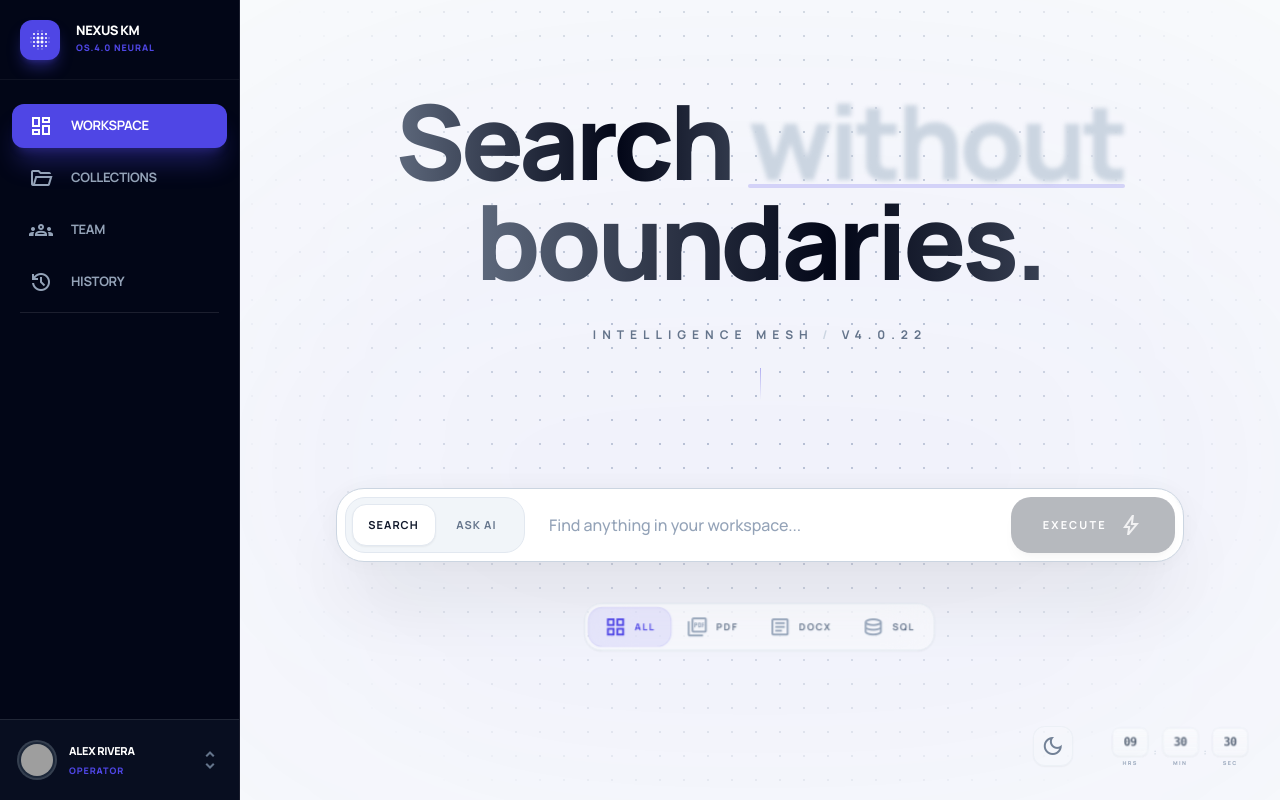
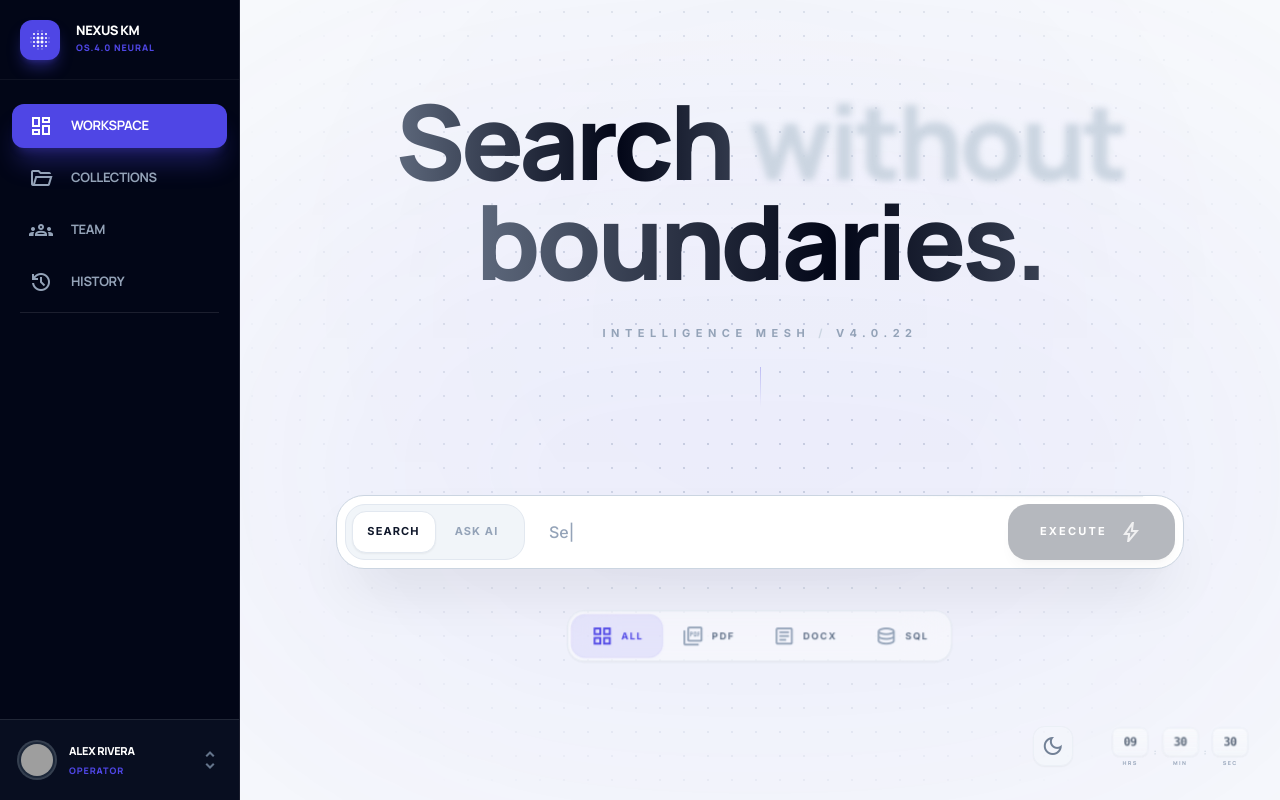
Before and after one commit to harshdangi0963/Evolphin, a React (Vite) app: page /#/ in a window 1280 px wide. Built offline with nearby package versions, Linux system fonts and the light colour scheme; grey boxes are pictures that could not be loaded.

Commit message:
feat(Home): Enhance search input with AI suggestions and typing effect
Improves user experience by introducing dynamic AI-powered search suggestions and a realistic typing animation for placeholders. This makes the search interface more engaging and guides users towards effective queries.

```diff
--- a/pages/Home.tsx
+++ b/pages/Home.tsx
@@ -1,5 +1,5 @@
 
-import React, { useState, useEffect, useRef } from 'react';
+import React, { useState, useEffect, useRef, useMemo } from 'react';
 import { useNavigate } from 'react-router-dom';
 import { motion, AnimatePresence } from 'framer-motion';
 import { MOCK_DOCS } from '../constants';
@@ -39,67 +39,133 @@ const SearchInput: React.FC<SearchInputProps> = ({
   handleSearchSubmit,
   stickyBottom = false
 }) => {
-  const smoothSpring = {
+  const isAi = searchMode === 'AskAI';
+
+  // Refined "Human-Like" Typing Effect Logic
+  const [displayText, setDisplayText] = useState('');
+  const [isDeleting, setIsDeleting] = useState(false);
+  const [loopNum, setLoopNum] = useState(0);
+  const [typingSpeed, setTypingSpeed] = useState(100);
+  const [showCursor, setShowCursor] = useState(true);
+
+  const searchSuggestions = useMemo(() => [
+    "Find the 2024 Roadmap",
+    "Search 'Engineering' docs",
+    "Look for Alex Rivera's files",
+    "Find SQL schema definitions",
+    "Search for PDF assets"
+  ], []);
+
+  const aiSuggestions = useMemo(() => [
+    "Summarize the ethics document",
+    "Explain 'accountability gaps'",
+    "What are the Q4 risks?",
+    "Synthesize recent uploads",
+    "Check for naming conflicts"
+  ], []);
+
+  const suggestions = isAi ? aiSuggestions : searchSuggestions;
+
+  // Handle Typing
+  useEffect(() => {
+    const handleType = () => {
+      const i = loopNum % suggestions.length;
+      const fullText = suggestions[i];
+
+      if (isDeleting) {
+        setDisplayText(prev => prev.substring(0, prev.length - 1));
+        setTypingSpeed(35); // Faster deleting
+      } else {
+        setDisplayText(fullText.substring(0, displayText.length + 1));
+        // Add random jitter for human feel (60ms - 120ms)
+        setTypingSpeed(60 + Math.random() * 60);
+      }
+
+      // Transition Logic
+      if (!isDeleting && displayText === fullText) {
+        setTypingSpeed(2000); // Wait at the end of phrase
+        setIsDeleting(true);
+      } else if (isDeleting && displayText === '') {
+        setIsDeleting(false);
+        setLoopNum(prev => prev + 1);
+        setTypingSpeed(500); // Brief pause before next phrase
+      }
+    };
+
+    const timer = setTimeout(handleType, typingSpeed);
+    return () => clearTimeout(timer);
+  }, [displayText, isDeleting, loopNum, suggestions, typingSpeed]);
+
+  // Cursor Blinking Logic (only blinks when not typing)
+  useEffect(() => {
+    const blinkInterval = setInterval(() => {
+      setShowCursor(prev => !prev);
+    }, 500);
+    return () => clearInterval(blinkInterval);
+  }, []);
+
+  const springConfig = {
     type: 'spring',
-    stiffness: 260,
-    damping: 30,
+    stiffness: 400,
+    damping: 40,
     mass: 1
   };
-
-  const isAi = searchMode === 'AskAI';
 
   return (
     <motion.div
       layout
-      className={`w-full max-w-4xl mx-auto px-6 ${stickyBottom ? 'fixed bottom-8 left-1/2 -translate-x-1/2 z-50' : 'relative mt-2'}`}
+      layoutId="search-console-container"
+      transition={springConfig}
+      className={`w-full max-w-4xl px-6 mx-auto ${stickyBottom ? 'absolute bottom-8 inset-x-0 z-50' : 'relative mt-2'}`}
     >
       <motion.form
         layout
+        layoutId="search-console-form"
         onSubmit={handleSearchSubmit}
         animate={{
           boxShadow: isAi
-            ? '0 40px 80px -15px rgba(79, 70, 229, 0.25), 0 0 40px -10px rgba(79, 70, 229, 0.3)'
-            : '0 40px 80px -15px rgba(0,0,0,0.12), 0 0 30px -10px rgba(0,0,0,0.08)',
+            ? '0 30px 60px -15px rgba(79, 70, 229, 0.25)'
+            : '0 30px 60px -15px rgba(0,0,0,0.1)',
           borderColor: isAi ? '#4f46e5' : '#cbd5e1',
-          scale: isProcessing ? 0.995 : 1
+          opacity: 1
         }}
-        className="relative flex items-center p-2 rounded-[28px] bg-white dark:bg-slate-900 border border-slate-300 dark:border-white/10 shadow-2xl transition-all duration-500"
+        className="relative flex items-center p-2 rounded-[28px] bg-white dark:bg-slate-900 border border-slate-300 dark:border-white/10 transition-colors duration-500"
       >
         <BorderBeam
-          size={isAi ? 400 : 280}
-          duration={isAi ? 8 : 12}
+          size={isAi ? 400 : 250}
+          duration={isAi ? 8 : 15}
           colorFrom={isAi ? "#4f46e5" : "#94a3b8"}
           borderRadius={28}
           borderWidth={isAi ? 2 : 1}
-          className={isAi ? "opacity-100" : "opacity-40"}
+          className={isAi ? "opacity-100" : "opacity-30"}
         />
 
-        <div className="flex bg-slate-100 dark:bg-slate-800/80 rounded-[20px] p-1.5 shrink-0 w-[180px] relative h-14 items-center border border-slate-200 dark:border-white/5">
+        <div className="flex bg-slate-100 dark:bg-slate-800/80 rounded-[20px] p-1.5 shrink-0 w-[180px] relative h-14 items-center border border-slate-200 dark:border-white/5 font-sans">
           <motion.div
             animate={{ x: searchMode === 'Search' ? 0 : 84 }}
-            transition={smoothSpring}
+            transition={springConfig}
             className="absolute top-1.5 bottom-1.5 w-[84px] bg-white dark:bg-slate-950 rounded-[14px] shadow-sm z-0 border border-slate-200 dark:border-white/10"
           />
           <button
             type="button"
             onClick={() => setSearchMode('Search')}
-            className={`relative z-10 flex-1 h-full text-[11px] font-bold uppercase tracking-widest transition-colors duration-500 ${searchMode === 'Search' ? 'text-slate-900 dark:text-white' : 'text-slate-500 hover:text-slate-700 dark:hover:text-slate-200'}`}
+            className={`relative z-10 flex-1 h-full text-[11px] font-bold uppercase tracking-widest transition-colors duration-300 ${searchMode === 'Search' ? 'text-slate-900 dark:text-white' : 'text-slate-400 hover:text-slate-600 dark:hover:text-slate-300'}`}
           >
             Search
           </button>
           <button
             type="button"
             onClick={() => setSearchMode('AskAI')}
-            className={`relative z-10 flex-1 h-full text-[11px] font-bold uppercase tracking-widest transition-colors duration-500 ${searchMode === 'AskAI' ? 'text-primary' : 'text-slate-500 hover:text-slate-700 dark:hover:text-slate-200'}`}
+            className={`relative z-10 flex-1 h-full text-[11px] font-bold uppercase tracking-widest transition-colors duration-300 ${searchMode === 'AskAI' ? 'text-primary' : 'text-slate-400 hover:text-slate-600 dark:hover:text-slate-300'}`}
           >
             Ask AI
           </button>
         </div>
 
-        <div className="flex-1 flex items-center h-14 ml-2">
+        <div className="flex-1 flex items-center h-14 ml-2 font-sans relative overflow-hidden">
           <input
-            className="flex-1 bg-transparent border-none px-4 text-[16px] font-medium text-slate-900 dark:text-white placeholder:text-slate-400 dark:placeholder:text-slate-600 focus:ring-0 h-full"
-            placeholder={isAi ? "Describe your intent..." : "Find anything in your workspace..."}
+            className="flex-1 bg-transparent border-none px-4 text-[16px] font-medium text-slate-900 dark:text-white placeholder:text-slate-400 dark:placeholder:text-slate-600 focus:ring-0 h-full relative z-10"
+            placeholder={!query ? `${displayText}${showCursor ? '|' : ' '}` : ''}
             value={query}
             onChange={(e) => setQuery(e.target.value)}
             autoFocus
@@ -110,7 +176,7 @@ const SearchInput: React.FC<SearchInputProps> = ({
           whileTap={{ scale: 0.98 }}
           whileHover={{ scale: 1.01 }}
           type="submit"
-          className={`h-14 px-8 rounded-[20px] flex items-center gap-3 transition-all disabled:opacity-30 disabled:pointer-events-none group shrink-0 ${
+          className={`h-14 px-8 rounded-[20px] flex items-center gap-3 transition-all disabled:opacity-30 disabled:pointer-events-none group shrink-0 font-sans ${
             isAi
             ? 'bg-primary shadow-xl hover:bg-slate-950 dark:hover:bg-slate-700'
             : 'bg-slate-900 dark:bg-slate-800 hover:bg-primary dark:hover:bg-primary shadow-lg'
@@ -118,12 +184,12 @@ const SearchInput: React.FC<SearchInputProps> = ({
           disabled={!query.trim() && !isProcessing}
         >
           <span className="text-white text-[11px] font-bold uppercase tracking-[0.2em]">
-            {isProcessing ? 'Processing' : (searchMode === 'Search' ? 'Execute' : 'Synthesize')}
+            {isProcessing ? 'Thinking' : (searchMode === 'Search' ? 'Execute' : 'Synthesize')}
           </span>
           {!isProcessing && (
             <motion.span
-              animate={isAi ? { rotate: [0, 15, -15, 0] } : {}}
-              transition={{ repeat: Infinity, duration: 2.5 }}
+              animate={isAi ? { rotate: [0, 10, -10, 0], scale: [1, 1.1, 1] } : {}}
+              transition={{ repeat: Infinity, duration: 3 }}
               className="material-symbols-outlined text-[20px] text-white/80 group-hover:text-white transition-colors"
             >
               {searchMode === 'Search' ? 'bolt' : 'auto_awesome'}
@@ -150,15 +216,9 @@ const Home: React.FC = () => {
   useEffect(() => {
     const updateTime = () => {
       const now = new Date();
-      const timeStr = now.toLocaleTimeString('en-US', {
-        hour12: false,
-        hour: '2-digit',
-        minute: '2-digit',
-        second: '2-digit'
-      });
+      const timeStr = now.toLocaleTimeString('en-US', { hour12: false, hour: '2-digit', minute: '2-digit', second: '2-digit' });
       setCurrentTime(timeStr);
     };
-
     updateTime();
     const interval = setInterval(updateTime, 1000);
     return () => clearInterval(interval);
@@ -216,12 +276,6 @@ const Home: React.FC = () => {
     { name: 'SQL', icon: 'database' }
   ];
 
-  const filterSpring = {
-    type: 'spring',
-    stiffness: 300,
-    damping: 35
-  };
-
   const handleSetSearchMode = (mode: 'Search' | 'AskAI') => {
     setSearchMode(mode);
     setDocResults(null);
@@ -229,47 +283,46 @@ const Home: React.FC = () => {
   };
 
   return (
-    <div className="flex-1 flex flex-col w-full h-full relative bg-workspace-bg dark:bg-slate-950 transition-colors duration-500">
+    <div className="flex-1 flex flex-col w-full h-full relative bg-workspace-bg dark:bg-slate-950 overflow-hidden">
       <div className="absolute inset-0 z-0 pointer-events-none overflow-hidden">
         <motion.div
-          animate={{ opacity: isFocusMode ? 0.2 : 0.6 }}
-          className="absolute inset-0 fine-dotted-mesh text-slate-400 dark:text-slate-600 hero-mask"
+          animate={{ opacity: isFocusMode ? 0.2 : 0.5 }}
+          className="absolute inset-0 fine-dotted-mesh text-slate-400/80 dark:text-slate-800/60 hero-mask"
         />
 
         <motion.div
-          animate={{ opacity: isFocusMode ? 0.15 : 0.5 }}
-          className="absolute inset-0 hero-mask"
+          animate={{ opacity: isFocusMode ? 0.1 : 0.4 }}
+          className="absolute inset-0 hero-mask bg-gradient-to-b from-primary/5 to-transparent"
         />
         <motion.div
           animate={{
             top: isFocusMode ? '0%' : '15%',
-            opacity: isFocusMode ? 0.2 : 0.8
+            opacity: isFocusMode ? 0.1 : 0.6
           }}
-          className="absolute left-1/2 -translate-x-1/2 w-[1200px] h-[700px] bg-primary/5 blur-[140px] rounded-full dark:opacity-10"
+          className="absolute left-1/2 -translate-x-1/2 w-[1200px] h-[700px] bg-primary/10 blur-[150px] rounded-full"
         />
       </div>
 
-      <div className="flex-1 flex flex-col w-full max-w-5xl mx-auto relative z-10 px-6">
-        <div className={`flex-1 flex flex-col transition-all duration-700 ${isConversationActive ? 'pt-8' : 'pt-24'}`}>
+      <div className="flex-1 flex flex-col w-full max-w-5xl mx-auto relative z-10 px-6 overflow-hidden">
+        <motion.div
+          layout
+          className={`flex-1 flex flex-col relative ${isConversationActive ? 'pt-8' : 'pt-24'}`}
+        >
           <AnimatePresence mode="wait">
             {!isFocusMode && (
               <motion.div
                 key="hero-section"
-                initial={{ opacity: 0, y: 20 }}
+                initial={{ opacity: 0, y: 30 }}
                 animate={{ opacity: 1, y: 0 }}
-                exit={{ opacity: 0, y: -20, scale: 0.98 }}
+                exit={{ opacity: 0, y: -30, scale: 0.98 }}
                 transition={{ duration: 1.2, ease: [0.16, 1, 0.3, 1] }}
                 className="text-center mb-20 relative"
               >
-                {/* Hero Headline Refinement */}
                 <h1 className="text-[64px] lg:text-[104px] font-extrabold tracking-[-0.04em] font-display leading-[0.85] select-none">
                   <span className="text-shimmer">Search </span>
                   <span className="relative inline-block group cursor-default">
-                    <span className="text-slate-300 dark:text-slate-800 transition-all duration-700 group-hover:text-primary group-hover:blur-0 blur-[2px] dark:group-hover:text-white">without</span>
-                    <motion.div
-                      className="absolute -bottom-1 left-0 right-0 h-1 bg-primary/20 rounded-full opacity-0 group-hover:opacity-100 transition-opacity"
-                      layoutId="hover-glow"
-                    />
+                    <span className="text-slate-300 dark:text-slate-800 transition-all duration-700 group-hover:text-primary group-hover:blur-0 blur-[3px] dark:group-hover:text-white">without</span>
+                    <motion.div className="absolute -bottom-1 left-0 right-0 h-1 bg-primary/20 rounded-full opacity-0 group-hover:opacity-100 transition-opacity" />
                   </span>
                   <br/>
                   <span className="text-shimmer relative inline-block mt-3">
@@ -282,12 +335,12 @@ const Home: React.FC = () => {
                   initial={{ opacity: 0 }}
                   animate={{ opacity: 1 }}
                   transition={{ delay: 1 }}
-                  className="mt-10 flex flex-col items-center"
+                  className="mt-10 flex flex-col items-center font-sans"
                 >
-                  <p className="text-[12px] font-bold text-slate-500 dark:text-slate-500 uppercase tracking-[0.5em] max-w-lg mx-auto leading-relaxed">
-                    Intelligence Mesh <span className="text-slate-300 dark:text-slate-800">/</span> v4.0.22
+                  <p className="text-[11px] font-bold text-slate-400 dark:text-slate-500 uppercase tracking-[0.5em] max-w-lg mx-auto leading-relaxed">
+                    Intelligence Mesh <span className="text-slate-300 dark:text-slate-700">/</span> v4.0.22
                   </p>
-                  <div className="h-8 w-px bg-gradient-to-b from-primary/40 to-transparent mt-6" />
+                  <div className="h-10 w-px bg-gradient-to-b from-primary/30 to-transparent mt-6" />
                 </motion.div>
               </motion.div>
             )}
@@ -306,12 +359,13 @@ const Home: React.FC = () => {
 
           {searchMode === 'Search' && !isConversationActive && (
             <motion.div
+              layout
               initial={{ opacity: 0, y: 10 }}
               animate={{ opacity: 1, y: 0 }}
-              transition={{ delay: 0.2, duration: 1, ease: [0.16, 1, 0.3, 1] }}
+              transition={{ delay: 0.1, duration: 1, ease: [0.16, 1, 0.3, 1] }}
               className="flex justify-center mt-10"
             >
-              <div className="flex bg-white/40 dark:bg-slate-900/40 backdrop-blur-xl p-1 rounded-[18px] border border-slate-200 dark:border-white/5 shadow-sm relative overflow-hidden scale-95">
+              <div className="flex bg-white/40 dark:bg-slate-900/40 backdrop-blur-xl p-1 rounded-[18px] border border-slate-200 dark:border-white/5 shadow-sm relative overflow-hidden scale-95 font-sans">
                 {filters.map((f) => (
                   <button
                     key={f.name}
@@ -319,20 +373,20 @@ const Home: React.FC = () => {
                       setActiveFilter(f.name);
                       if (query) performDocSearch();
                     }}
-                    className={`relative px-4 py-2 rounded-[14px] flex items-center gap-2 transition-all group z-10`}
+                    className={`relative px-5 py-2.5 rounded-[14px] flex items-center gap-2 transition-all group z-10`}
                   >
                     {activeFilter === f.name && (
                       <motion.div
                         layoutId="filter-active-pill"
-                        transition={filterSpring}
-                        className="absolute inset-0 bg-primary/10 dark:bg-primary/20 shadow-[0_0_0_1px_rgba(79,70,229,0.2)] rounded-[14px]"
+                        transition={{ type: 'spring', stiffness: 500, damping: 50 }}
+                        className="absolute inset-0 bg-primary/10 dark:bg-primary/20 shadow-[0_0_0_1px_rgba(79,70,229,0.15)] rounded-[14px]"
                       />
                     )}
 
-                    <span className={`material-symbols-outlined text-[18px] relative z-20 transition-all duration-500 ${activeFilter === f.name ? 'text-primary' : 'text-slate-400 group-hover:text-slate-600 dark:group-hover:text-slate-200'}`}>
+                    <span className={`material-symbols-outlined text-[18px] relative z-20 transition-all duration-500 ${activeFilter === f.name ? 'text-primary font-bold' : 'text-slate-400 group-hover:text-slate-600 dark:group-hover:text-slate-200'}`}>
                       {f.icon}
                     </span>
-                    <span className={`text-[10px] font-bold uppercase tracking-[0.15em] relative z-20 transition-all duration-500 ${activeFilter === f.name ? 'text-primary' : 'text-slate-500 dark:text-slate-500 group-hover:text-slate-900 dark:group-hover:text-slate-200'}`}>
+                    <span className={`text-[10px] font-bold uppercase tracking-[0.15em] relative z-20 transition-all duration-500 ${activeFilter === f.name ? 'text-primary' : 'text-slate-500 group-hover:text-slate-900 dark:group-hover:text-slate-200'}`}>
                       {f.name}
                     </span>
                   </button>
@@ -341,11 +395,11 @@ const Home: React.FC = () => {
             </motion.div>
           )}
 
-          <div className={`mt-12 space-y-6 overflow-y-auto custom-scrollbar flex-1 px-2 ${isConversationActive ? 'pb-36' : 'pb-16'}`}>
+          <div className={`mt-12 space-y-6 overflow-y-auto custom-scrollbar flex-1 px-2 ${isConversationActive ? 'pb-40' : 'pb-24'} font-sans`}>
             {searchMode === 'AskAI' && chatHistory.map((msg, i) => (
               <motion.div
                 key={msg.id}
-                initial={{ opacity: 0, y: 15 }}
+                initial={{ opacity: 0, y: 20 }}
                 animate={{ opacity: 1, y: 0 }}
                 transition={{ delay: i * 0.05, duration: 0.8 }}
                 className={`flex w-full ${msg.role === 'user' ? 'justify-end' : 'justify-start'}`}
@@ -445,16 +499,15 @@ const Home: React.FC = () => {
             )}
             <div ref={chatEndRef} />
           </div>
-        </div>
-      </div>
 
           <AnimatePresence>
             {isConversationActive && (
               <motion.div
+                key="sticky-console"
                 initial={{ y: 100, opacity: 0 }}
                 animate={{ y: 0, opacity: 1 }}
                 exit={{ y: 100, opacity: 0 }}
-            className="fixed bottom-0 left-0 right-0 p-8 bg-gradient-to-t from-workspace-bg dark:from-slate-950 via-workspace-bg/95 dark:via-slate-950/95 to-transparent z-50 pointer-events-none"
+                className="absolute bottom-0 inset-x-0 p-8 pt-20 bg-gradient-to-t from-workspace-bg dark:from-slate-950 via-workspace-bg/95 dark:via-slate-950/95 to-transparent z-50 pointer-events-none"
               >
                 <div className="pointer-events-auto">
                    <SearchInput
@@ -470,6 +523,8 @@ const Home: React.FC = () => {
               </motion.div>
             )}
           </AnimatePresence>
+        </motion.div>
+      </div>
 
       <motion.div
         initial={{ opacity: 0, y: 10 }}
```
Lines whose indentation alone changed are shown as unchanged.
